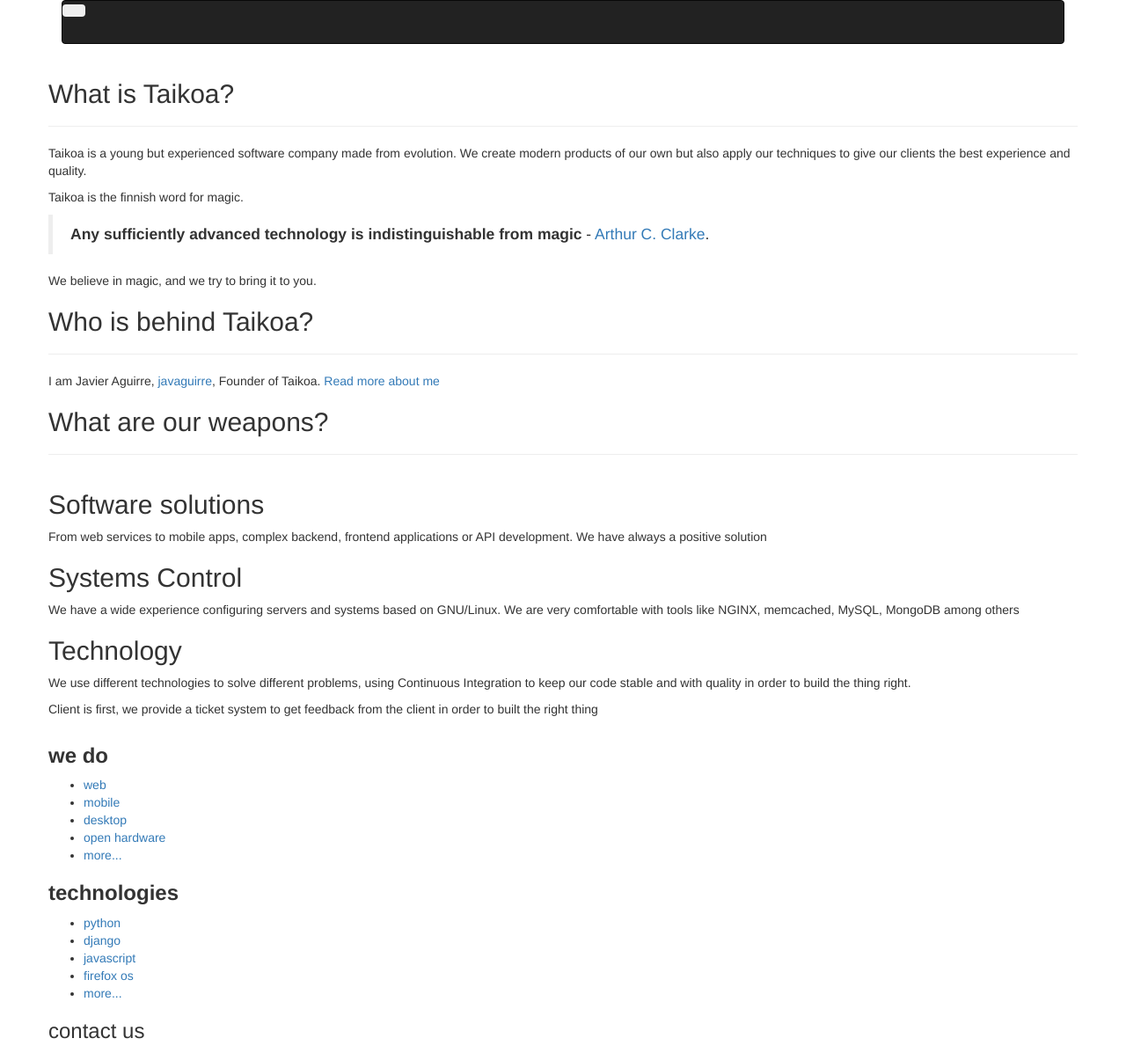
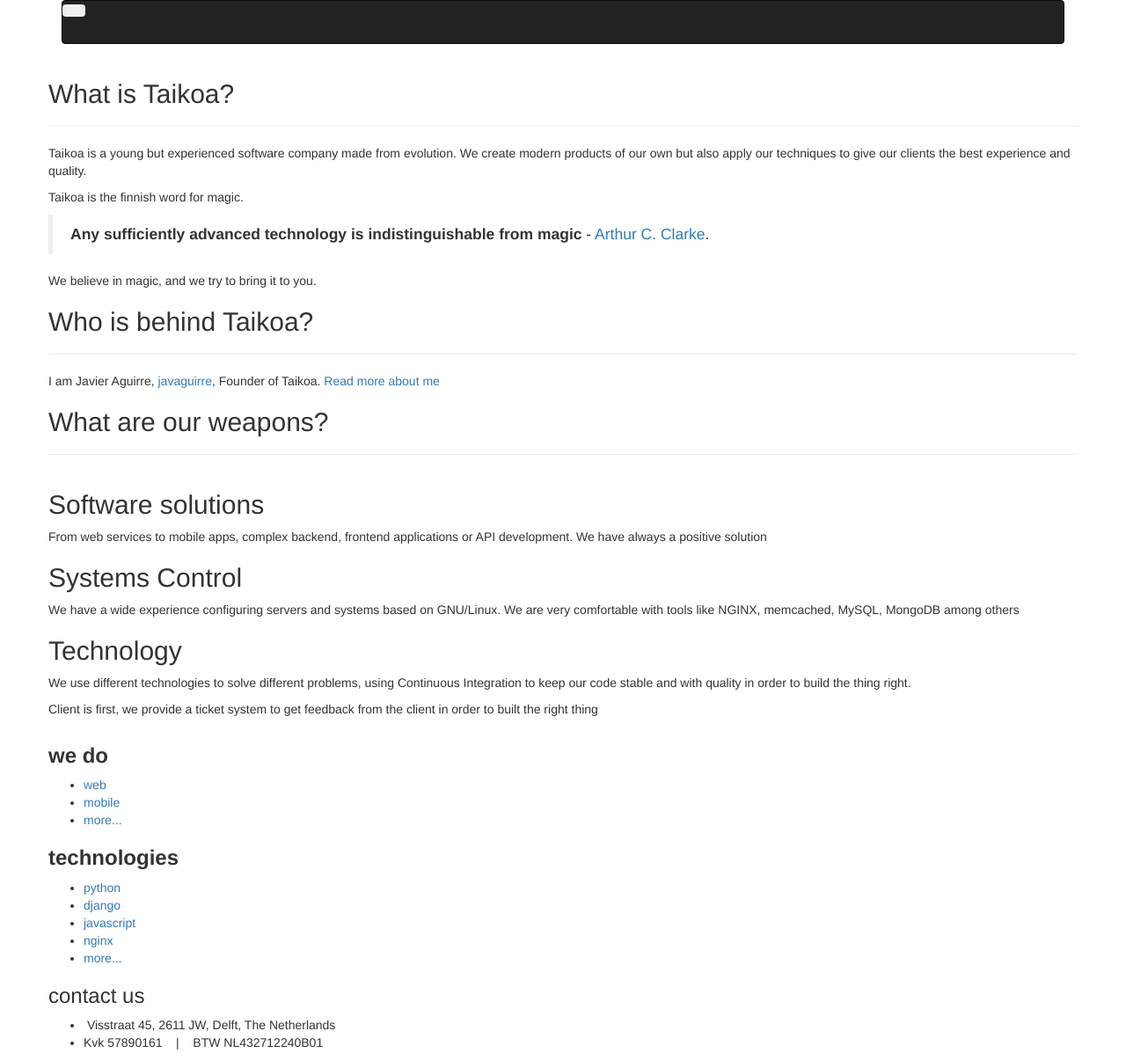
Before and after one commit to taikoa/taikoa, a Flask app: page /about in a window 1280 px wide. Shown: the top 1197 px of the page at 88% size. Run offline with Flask 2, Linux system fonts and the light colour scheme; some libraries are stand-ins or nearby versions.

Commit message:
Changing footer content

```diff
--- a/templates/base.html
+++ b/templates/base.html
@@ -90,22 +90,20 @@
             <div class="span3 we-do">
               <h3 class="footer-title"><strong>we do</strong></h3>
               <ul>
-                  <li><a href="/projects">web</a></li>
-                  <li><a href="/projects">mobile</a></li>
-                  <li><a href="/projects">desktop</a></li>
-                  <li><a href="/projects">open hardware</a></li>
-                  <li><a href="/projects">more...</a></li>
+                  <li><a href="/tag/web.html">web</a></li>
+                  <li><a href="/tag/mobile.html">mobile</a></li>
+                  <li><a href="/lab">more...</a></li>
               </ul>
             </div>
 
             <div class="span3 we-do">
               <h3 class="footer-title"><strong>technologies</strong></h3>
               <ul>
-                  <li><a href="/projects#python">python</a></li>
-                  <li><a href="/projects#django">django</a></li>
-                  <li><a href="/projects#javascript">javascript</a></li>
-                  <li><a href="/projects/">firefox os</a></li>
-                  <li><a href="/projects">more...</a></li>
+                  <li><a href="/tag/python.html">python</a></li>
+                  <li><a href="/tag/django.html">django</a></li>
+                  <li><a href="/tag/javascript.html">javascript</a></li>
+                  <li><a href="/tag/nginx.html">nginx</a></li>
+                  <li><a href="/lab">more...</a></li>
               </ul>
             </div>
 
```
